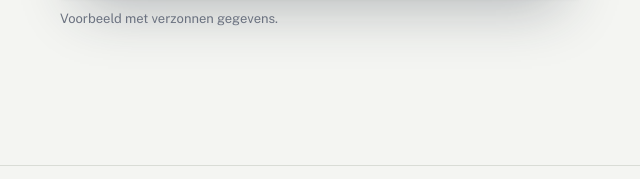
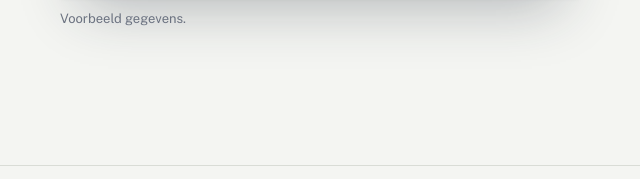
Before and after one commit to easyby-commerce-outlook-com/website, a plain HTML site: page tijdwinst.html in a window 1280 px wide. Shown: the part 472-651 px from the top of the page, 596-1236 px from the left. Drawn offline with Linux system fonts and the light colour scheme.

Commit message:
Update figcaption and remove pricing note
Kleine wijzigingen

```diff
--- a/tijdwinst.html
+++ b/tijdwinst.html
@@ -48,7 +48,7 @@
               <div class="r-bar"><span class="r-bar__name">Facturen inboeken</span><span class="r-bar__track"><span class="r-bar__fill" style="--v: 0.5"></span></span><span class="r-bar__value">1,5 u/wk</span></div>
             </div>
           </div>
-          <figcaption>Voorbeeld met verzonnen gegevens.</figcaption>
+          <figcaption>Voorbeeld gegevens.</figcaption>
         </figure>
       </div>
     </section>
@@ -79,7 +79,6 @@
             <li>Wat het je kost</li>
             <li>Wat je kunt besparen</li>
           </ul>
-          <p>Geen prijzen in het rapport: alleen jouw besparing.</p>
           <a class="btn btn--line" href="voorbeeldrapport.html#tijdwinst">Bekijk het voorbeeld</a>
         </div>
         <ul class="rows">
```
